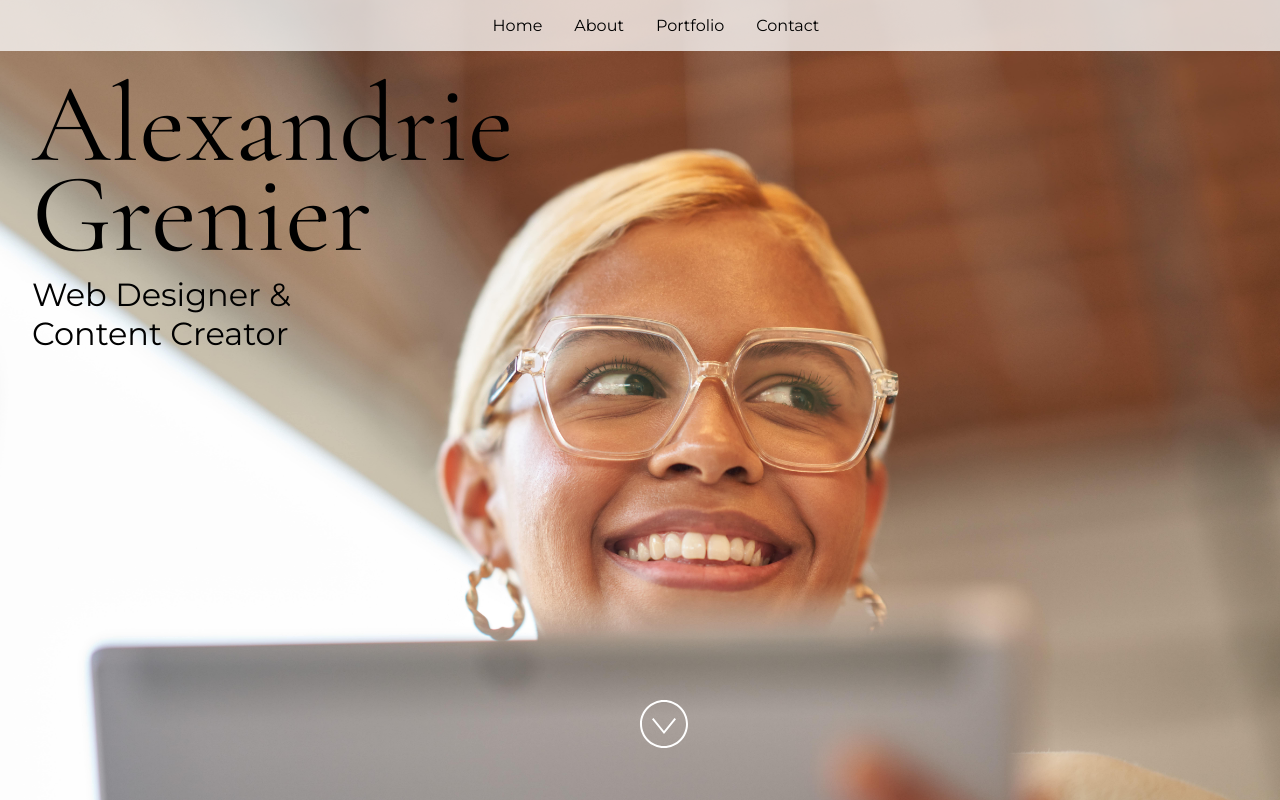
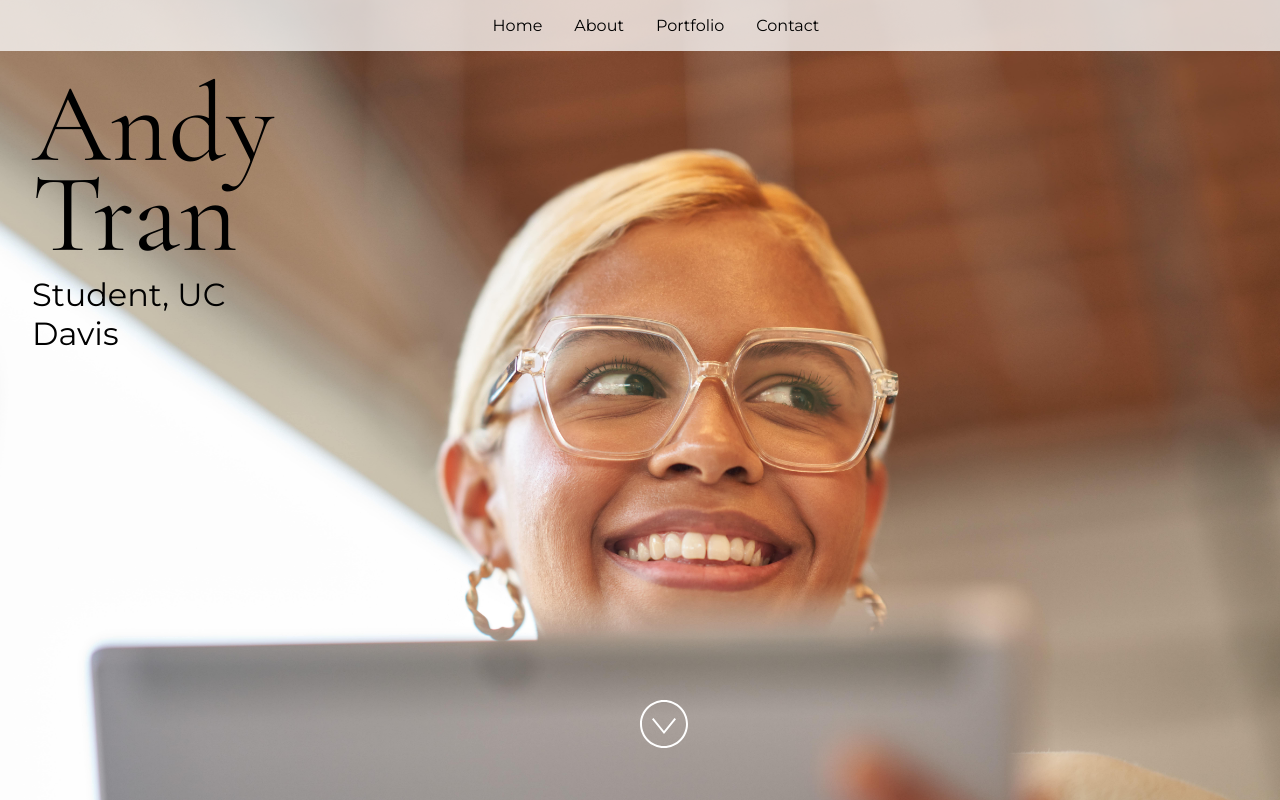
Before and after one commit to orangethree/portfolio, a React (Vite) app: page / in a window 1280 px wide. Built offline with nearby package versions, Linux system fonts and the light colour scheme.

Commit message:
"Modified App.jsx"

```diff
--- a/src/App.jsx
+++ b/src/App.jsx
@@ -24,15 +24,15 @@ import "./styles.css";
  * If you don't have one of the social sites listed, leave it as an empty string.
  */
 const siteProps = {
-  name: "Alexandrie Grenier",
-  title: "Web Designer & Content Creator",
-  email: "alex@example.com",
-  gitHub: "microsoft",
-  instagram: "microsoft",
-  linkedIn: "satyanadella",
+  name: "Andy Tran",
+  title: "Student, UC Davis",
+  email: "TylerT124@yahoo.com",
+  gitHub: "https://github.com/orangethree",
+  instagram: "@tandyran",
+  linkedIn: "https://www.linkedin.com/in/andy-tran-760077267/",
   medium: "",
-  twitter: "microsoft",
-  youTube: "Code",
+  twitter: "",
+  youTube: "",
 };
 
 const primaryColor = "#4E567E";
```
